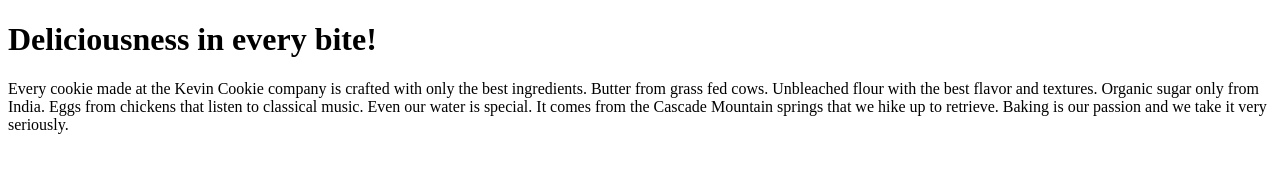
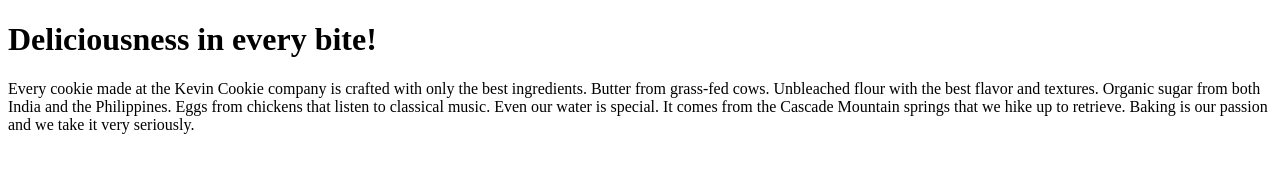
Before and after one commit to Riko-04/Cook, a plain HTML site: page index.htm in a window 1280 px wide. Drawn offline with Linux system fonts and the light colour scheme.

Commit message:
Update index.htm
We should include the Philippines as a country that supplies sugar.

```diff
--- a/index.htm
+++ b/index.htm
@@ -3,7 +3,7 @@
 <body>
 
 <h1>Deliciousness in every bite!</h1>
-<p>Every cookie made at the Kevin Cookie company is crafted with only the best ingredients. Butter from grass fed cows. Unbleached flour with the best flavor and textures. Organic sugar only from India. Eggs from chickens that listen to classical music. Even our water is special. It comes from the Cascade Mountain springs that we hike up to retrieve. Baking is our passion and we take it very seriously.</p>
+<p>Every cookie made at the Kevin Cookie company is crafted with only the best ingredients. Butter from grass-fed cows. Unbleached flour with the best flavor and textures. Organic sugar from both India and the Philippines. Eggs from chickens that listen to classical music. Even our water is special. It comes from the Cascade Mountain springs that we hike up to retrieve. Baking is our passion and we take it very seriously.</p>
 
 </body>
 </html>
```
